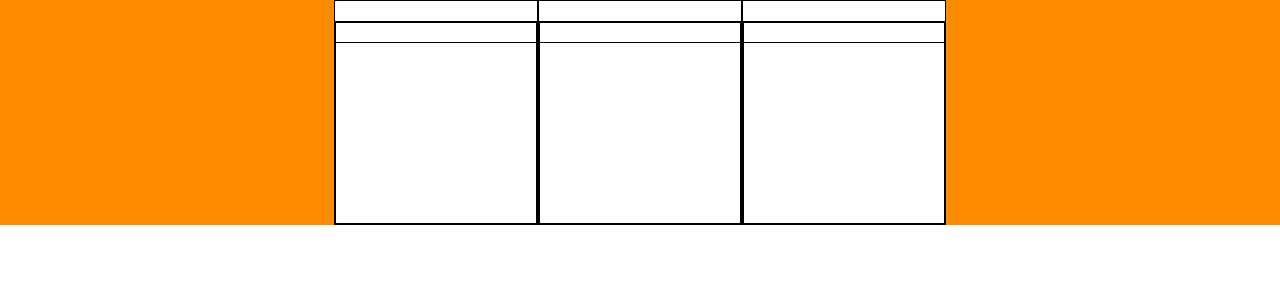
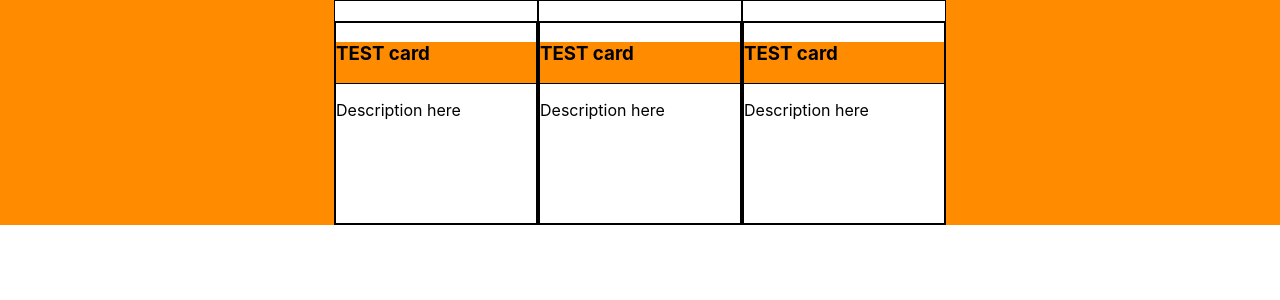
Before and after one commit to shanicunn/kanban-board-mintbean-olympics, a React (Create React App) app: page / in a window 1280 px wide. Shown: the top 300 px of the page. Built offline with nearby package versions, Linux system fonts and the light colour scheme.

Commit message:
Test text for visual

```diff
--- a/src/components/KanBanCard.js
+++ b/src/components/KanBanCard.js
@@ -8,11 +8,11 @@ class KanBanCard extends React.Component {
             <main className="card">
                 {/* CARD TITLE */}
                 <section className="card-title">
-                    <h1> </h1>
+                    <h1> TEST card</h1>
                 </section>
                 {/* CARD DESCRIPTION */}
                 <section className="card-descr">
-                    <p> </p>
+                    <p> Description here</p>
                 </section>
 
 
```
